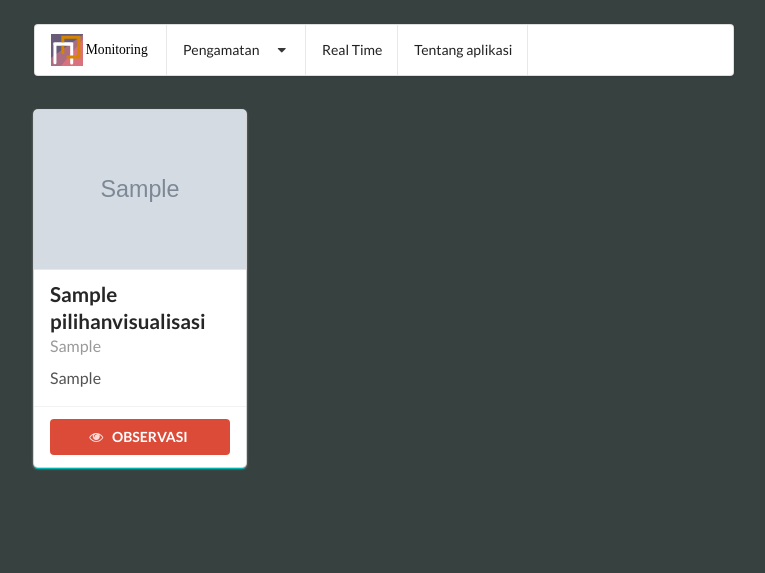
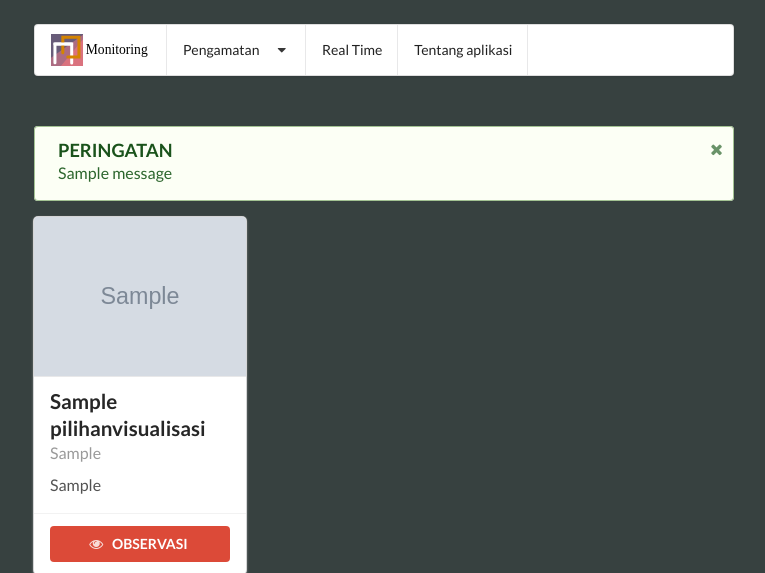
Before and after one commit to akbarpn136/monitoring-dj, a Django app: page /monitor/1/ in a window 1280 px wide. Shown: the top 573 px of the page, without its empty margins (256-1021 px from the left). Run offline with Django 3.2, Linux system fonts and the light colour scheme; tables that the repository leaves empty hold one stand-in row (values such as "Sample post"); grey boxes marked "Sample" are stand-in pictures; one stand-in notice (Sample message) is shown.

Commit message:
menambahkan layout untuk tampilan pesan kesalahan

```diff
--- a/templates/master/base.html
+++ b/templates/master/base.html
@@ -71,6 +71,24 @@
 
             {% block isi %}
                 <div class="gap-sedang"></div>
+                {% if messages %}
+                    {% for message in messages %}
+                    <div{% if message.tags %} class="ui {{ message.tags }} message"{% endif %}>
+                        <i class="close icon"></i>
+                        <div class="header">
+                            PERINGATAN
+                        </div>
+                       {{ message }}
+                    </div>
+                    {% endfor %}
+                    <script type="text/javascript">
+                        $(document).ready(function(){
+                            $('.message .close').on('click', function(){
+                                $(this).closest('.message').transition('fade');
+                            });
+                        });
+                    </script>
+                {% endif %}
                 <div class="ui three cards">
                     {% for vis in visualisasi %}
                         <div class="teal card">
```
